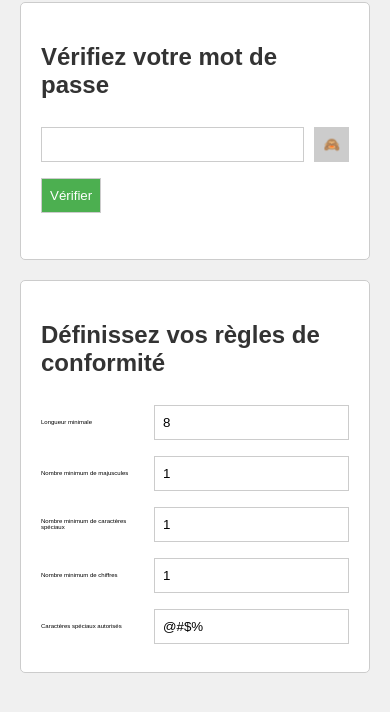
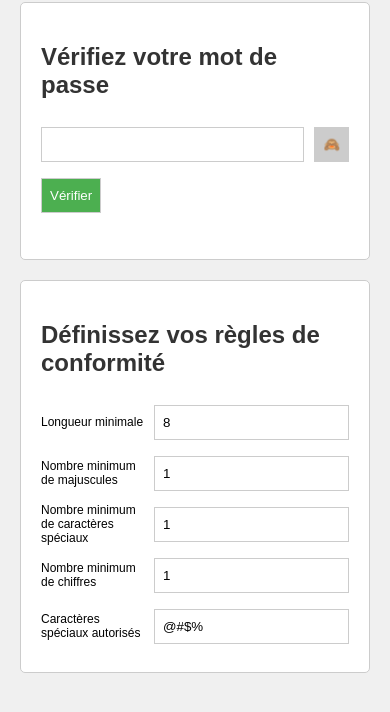
Before and after one commit to guillaumefe/passcheck, a plain HTML site: page index.html in a window 390 px wide. Shown: the part 172-884 px from the top of the page. Drawn offline with Linux system fonts and the light colour scheme.

Commit message:
Update index.html

```diff
--- a/index.html
+++ b/index.html
@@ -35,8 +35,13 @@
         .rule label {
             flex: 1;
             margin-right: 10px;
-			font-size: 6px;
+			font-size: 16px;
         }
+		@media screen and (max-width: 600px) {
+			.rule label {
+				font-size: 12px;
+			}
+		}
         .rule input {
             flex: 1;
         }
```
